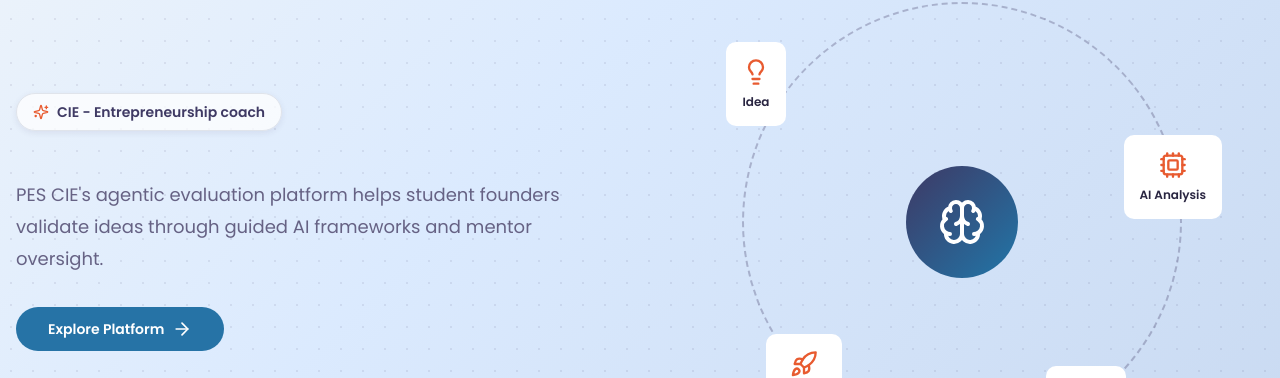
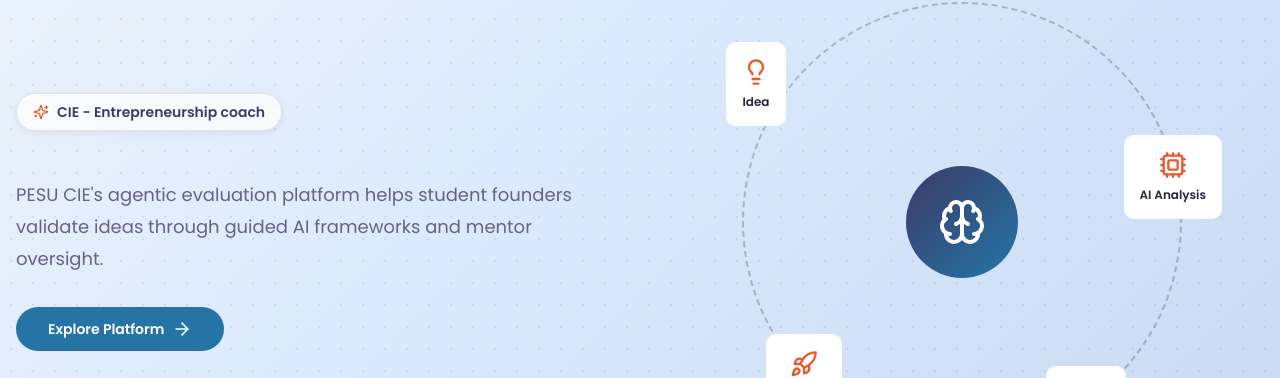
Before and after one commit to CIE-PESU/AGIS-2026-Experiments, a React (Vite) app in the folder frontend/: page / in a window 1280 px wide. Shown: the part 211-589 px from the top of the page. Built offline with nearby package versions, Linux system fonts and the light colour scheme; no server answers; the HTML template or start-up script is replaced by a standard one.

Commit message:
Update PES CIE to PESU CIE in LandingPage

```diff
--- a/frontend/src/pages/LandingPage.tsx
+++ b/frontend/src/pages/LandingPage.tsx
@@ -79,7 +79,7 @@
             </div>
 
             <p className="mt-6 max-w-2xl text-lg leading-8 text-muted-foreground">
-              PES CIE's agentic evaluation platform helps student founders validate ideas through guided AI frameworks and mentor oversight.
+              PESU CIE's agentic evaluation platform helps student founders validate ideas through guided AI frameworks and mentor oversight.
             </p>
             <Button asChild variant="secondary" size="lg" className="mt-8 rounded-full">
               <Link to="/login">Explore Platform <ArrowRight className="h-5 w-5" /></Link>
@@ -185,14 +185,14 @@
       </section>
       <footer id="connect" className="bg-primary py-12 text-primary-foreground">
         <div className="mx-auto grid max-w-7xl gap-8 px-4 md:grid-cols-3">
-          <div><h3 className="text-xl font-bold">PES CIE</h3><p className="mt-3 text-sm text-white/75">Building the next generation of student entrepreneurs.</p></div>
+          <div><h3 className="text-xl font-bold">PESU CIE</h3><p className="mt-3 text-sm text-white/75">Building the next generation of student entrepreneurs.</p></div>
           <div><h3 className="font-bold">Quick Links</h3><a href="#how-it-works" className="mt-3 block text-sm text-white/75">How It Works</a><a href="#agents" className="mt-2 block text-sm text-white/75">Agents</a></div>
           <div>
   <h3 className="font-bold">Connect With Us</h3>
 
   <div className="mt-3 flex gap-3">
     <a
-      href="linkedin.com/company/center-for-innovation-and-entrepreneurship-pes-university/"
+      href="https://www.linkedin.com/company/centre-for-innovation-and-entrepreneurship-pes-university/"
       target="_blank"
       rel="noopener noreferrer"
       className="hover:text-white transition-colors"
@@ -224,7 +224,7 @@
   </p>
 </div>
         </div>
-        <p className="mt-10 text-center text-xs text-white/60">© 2026 PES University - CIE</p>
+        <p className="mt-10 text-center text-xs text-white/60">© 2026 PESU University - CIE</p>
       </footer>
     </div>
   );
```
